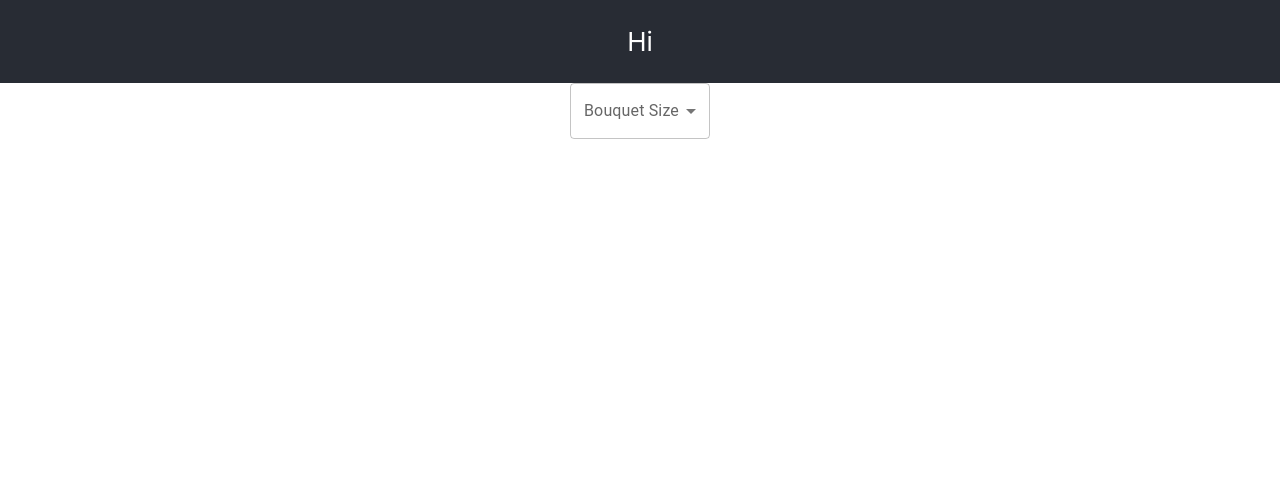
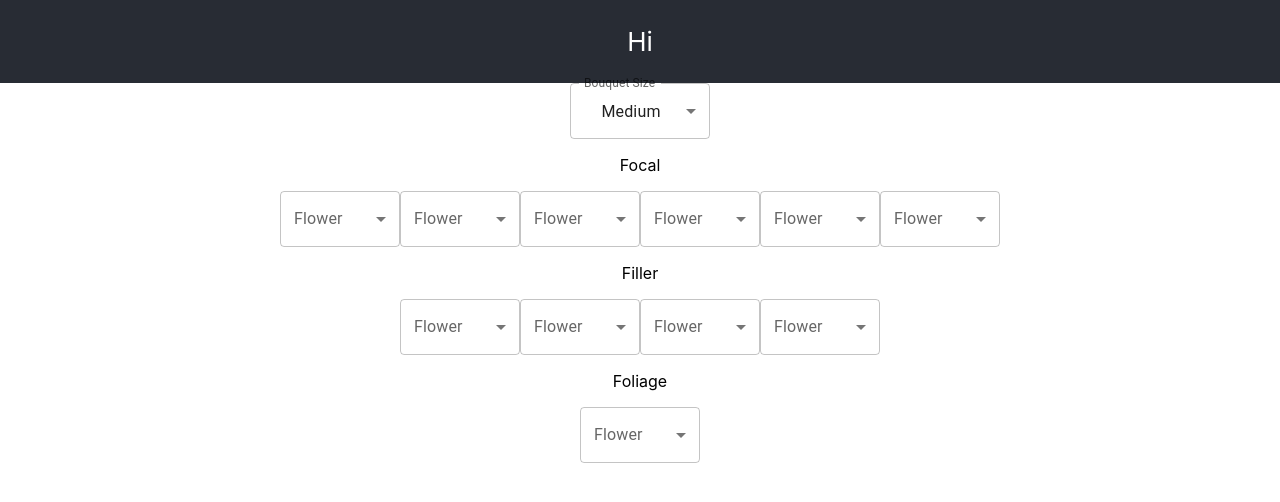
Before and after one commit to 394-w24/BloomCraft2, a React (Vite) app: page / in a window 1280 px wide. Shown: the top 502 px of the page. Built offline with nearby package versions, Linux system fonts and the light colour scheme.

Commit message:
dropdowns for types of flowers

```diff
--- a/src/App.jsx
+++ b/src/App.jsx
@@ -7,14 +7,29 @@ import BouquetSize from './components/BouquetSize';
 
 const App = () => {
   const [count, setCount] = useState(0);
-  const [bouquetSize, setBouquetSize] = useState('');
+  const [bouquetSize, setBouquetSize] = useState('Medium');
   let focalFlowers = [];
+  let fillerFlowers = [];
+  let folliageFlowers = [];
 
   const focalNumber = (num) => {
     for (let i = 0; i < num; i++) {
-      focalFlowers.push(<FlowerSelect someListOfFlowers={["Rose", "Daisy", "Tulip", "Sunflower"]} />)
+      focalFlowers.push(<FlowerSelect someListOfFlowers={["Red Rose", "Tulip", "Sunflower"]} />)
     }
   }
+
+  const fillerNumber = (num) => {
+    for (let i = 0; i < num; i++) {
+      fillerFlowers.push(<FlowerSelect someListOfFlowers={["Baby's Breath", "Daisy", "Strawflower"]} />)
+    }
+  }
+
+  const folliageNumber = (num) => {
+    for (let i = 0; i < num; i++) {
+      folliageFlowers.push(<FlowerSelect someListOfFlowers={["Eucalyptus", "Leather leaf", "Ivy"]} />)
+    }
+  }
+
 
   return (
     <div className="App">
@@ -25,16 +40,86 @@ const App = () => {
       <BouquetSize bouquetSize={bouquetSize} setBouquetSize={setBouquetSize} />
 
       {bouquetSize && <p>Focal</p>}
+      <div style={{display: "flex", justifyContent: "center"}}>
       {bouquetSize === "Small" &&
-      <div>
+      <>
         {focalNumber(3)}
         {focalFlowers.map((flower, index) => {
           return <div key={index}>{flower}</div>
         })}
-        {console.log(focalFlowers)}
-      </div>
+      </>
       }
 
+      {bouquetSize === "Medium" &&
+      <>
+        {focalNumber(6)}
+        {focalFlowers.map((flower, index) => {
+          return <div key={index}>{flower}</div>
+        })}
+      </>
+      }
+
+      {bouquetSize === "Large" &&
+      <>
+        {focalNumber(9)}
+        {focalFlowers.map((flower, index) => {
+          return <div key={index}>{flower}</div>
+        })}
+      </>
+      }
+      </div>
+
+      {bouquetSize && <p>Filler</p>}
+      <div style={{display: "flex", justifyContent: "center"}}>
+      {bouquetSize === "Small" &&
+      <>
+        {fillerNumber(2)}
+        {fillerFlowers.map((flower, index) => {
+          return <div key={index}>{flower}</div>
+        })}
+
+      </>
+      }
+
+      {bouquetSize === "Medium" &&
+      <>
+        {fillerNumber(4)}
+        {fillerFlowers.map((flower, index) => {
+          return <div key={index}>{flower}</div>
+        })}
+      </>
+      }
+
+      {bouquetSize === "Large" &&
+      <>
+        {fillerNumber(6)}
+        {fillerFlowers.map((flower, index) => {
+          return <div key={index}>{flower}</div>
+        })}
+      </>
+      }
+      </div>
+
+      {bouquetSize !== "Small" && <p>Foliage</p>}
+      <div style={{display: "flex", justifyContent: "center"}}>
+      {bouquetSize === "Medium" &&
+      <>
+        {folliageNumber(1)}
+        {folliageFlowers.map((flower, index) => {
+          return <div key={index}>{flower}</div>
+        })}
+      </>
+      }
+
+      {bouquetSize === "Large" &&
+      <>
+        {folliageNumber(2)}
+        {folliageFlowers.map((flower, index) => {
+          return <div key={index}>{flower}</div>
+        })}
+      </>
+      }
+      </div>
 
       {/* <FlowerSelect someListOfFlowers={["Rose", "Daisy", "Tulip", "Sunflower"]} /> */}
 
--- a/src/components/BouquetSize.jsx
+++ b/src/components/BouquetSize.jsx
@@ -20,7 +20,7 @@ export default function BouquetSize({ bouquetSize, setBouquetSize }) {
                 <Select
                     labelId="demo-simple-select-label"
                     id="demo-simple-select"
-                    value={bouquetSize ? bouquetSize : ''}
+                    value={bouquetSize}
                     label="Bouquet Size"
                     onChange={handleChange}
                 >
```
